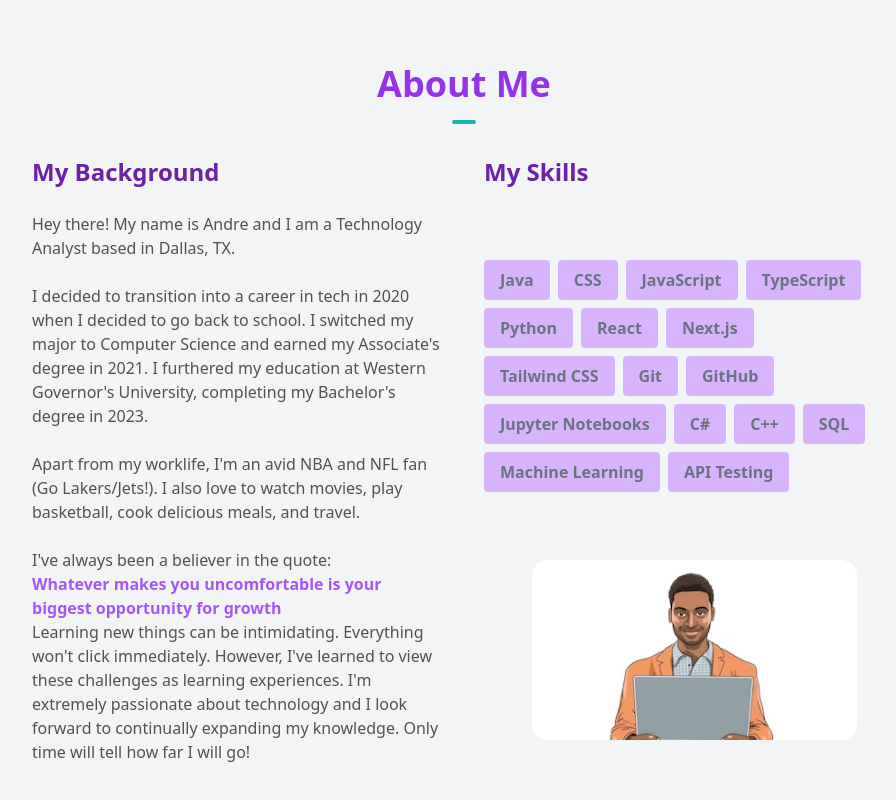
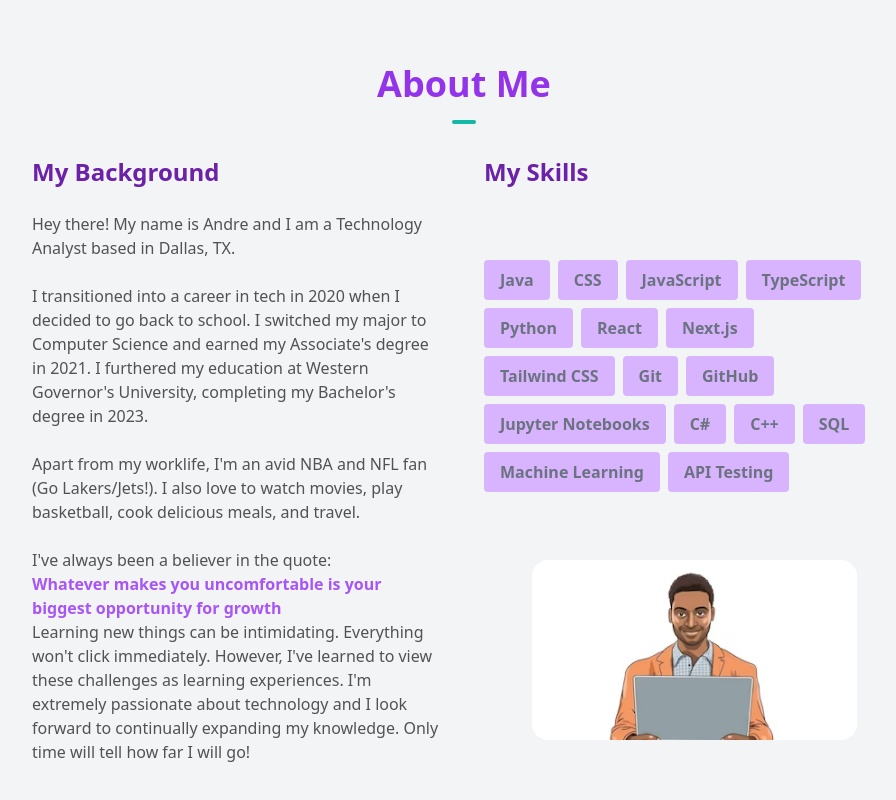
Before and after one commit to asimmons1129/Portfolio-Website, a Next.js app: page / in a window 1280 px wide. Shown: the part 855-1655 px from the top of the page, without its empty margins (176-1072 px from the left). Built offline with nearby package versions, Linux system fonts and the light colour scheme.

Commit message:
Add files via upload

```diff
--- a/components/AboutSection.tsx
+++ b/components/AboutSection.tsx
@@ -40,7 +40,7 @@ const AboutSection = () => {
             </p>
             <br />
             <p className="text-neutral-600 dark:text-neutral-400">
-              I decided to transition into a career in tech in 2020 when I decided
+              I transitioned into a career in tech in 2020 when I decided
               to go back to school.  I switched my major to Computer Science and
               earned my Associate's degree in 2021.  I furthered my education
               at Western Governor's University, completing my Bachelor's degree
```
